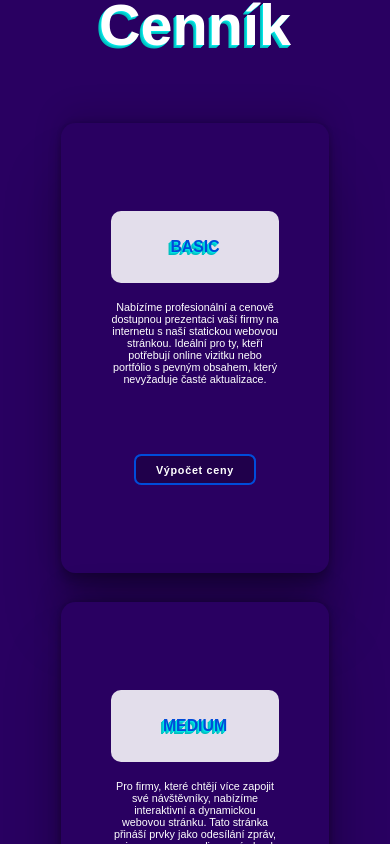
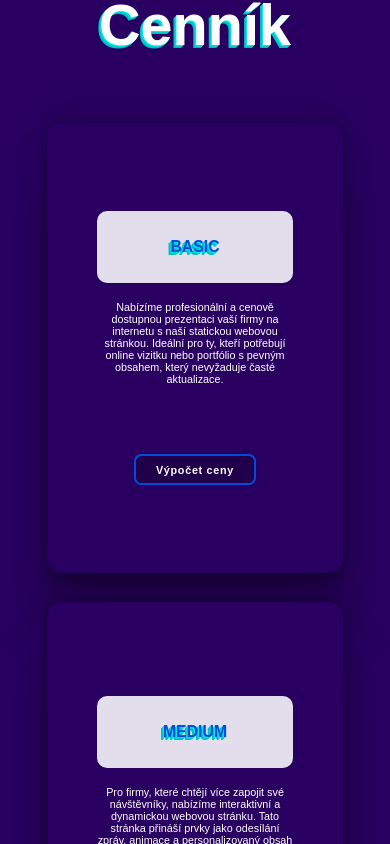
Before and after one commit to Vasaaa24/webfinity, a React (Create React App) app: page / in a window 390 px wide. Shown: the part 1880-2724 px from the top of the page. Built offline with nearby package versions, Linux system fonts and the light colour scheme; some icons are missing.

Commit message:
responsive

```diff
--- a/src/components/cennik/cennik.css
+++ b/src/components/cennik/cennik.css
@@ -34,7 +34,6 @@
   max-width: 450px;
   background: var(--second-bg-color);
   border-radius: 2rem;
-  margin: 0 2rem;
   padding: 30px 50px;
   cursor: pointer;
   display: flex;
@@ -132,7 +131,9 @@
   html {
     font-size: 50%;
   }
-
+  .testimonial-item {
+    width: 100%;
+  }
   .testimonial-item h2 {
     font-size: 2.2rem;
   }
```
